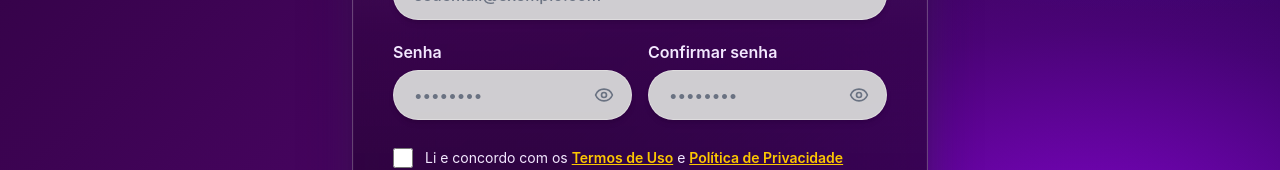
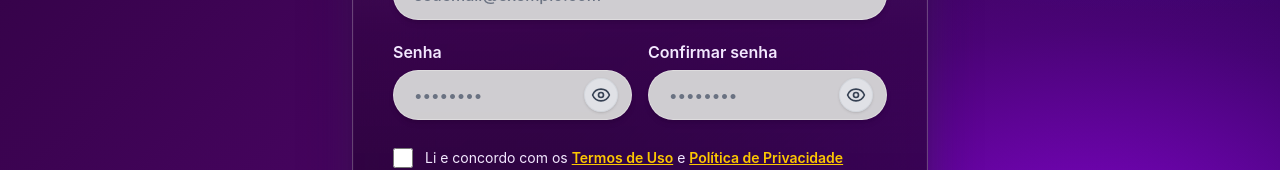
Before and after one commit to rafaelccbr/GerenciadorDeTarefas, a React (Vite) app in the folder frontend/: page / in a window 1280 px wide. Both pictures are taken after a click on the button "Crie uma Agora". Shown: the part 415-585 px from the top of the page. Built offline with nearby package versions, Linux system fonts and the light colour scheme; no server answers.

Commit message:
fix: aumentar destaque, contraste e visibilidade dos icones de olho no tema dark

```diff
--- a/frontend/src/components/Cadastro.jsx
+++ b/frontend/src/components/Cadastro.jsx
@@ -174,7 +174,7 @@ export function Cadastro({ aoVoltarParaLogin, aoAbrirTermos, aoCadastroSucesso }
                   onFocus={() => setSenhaFocada(true)}
                   onBlur={() => setSenhaFocada(false)}
                   placeholder="••••••••"
-                  className={`w-full pl-5 pr-11 py-3 rounded-full focus:outline-none focus:ring-4 transition-all font-medium border shadow-md ${
+                  className={`w-full pl-5 pr-12 py-3 rounded-full focus:outline-none focus:ring-4 transition-all font-medium border shadow-md ${
                     ehDark
                       ? 'bg-white/10 hover:bg-white/[0.14] focus:bg-white/[0.16] text-white placeholder-purple-200/50 border-white/20 focus:border-purple-400 focus:ring-purple-400/50'
                       : 'bg-[#d9d9d9]/95 hover:bg-white focus:bg-white text-gray-900 placeholder-gray-500 border-white/30 focus:border-purple-400 focus:ring-purple-400/50'
@@ -185,10 +185,10 @@ export function Cadastro({ aoVoltarParaLogin, aoAbrirTermos, aoCadastroSucesso }
                   type="button"
                   onMouseDown={(e) => e.preventDefault()}
                   onClick={() => setMostrarSenha(!mostrarSenha)}
-                  className={`absolute right-3.5 p-1 rounded-full transition-colors cursor-pointer focus:outline-none ${
+                  className={`absolute right-3.5 p-1.5 rounded-full transition-all cursor-pointer focus:outline-none active:scale-95 ${
                     ehDark
-                      ? 'text-purple-200/70 hover:text-white hover:bg-white/10'
-                      : 'text-gray-500 hover:text-gray-900 hover:bg-gray-300/50'
+                      ? 'text-white bg-purple-500/30 hover:bg-purple-500/50 border border-purple-400/50 hover:border-purple-300 shadow-[0_0_12px_rgba(168,85,247,0.3)]'
+                      : 'text-gray-700 hover:text-gray-900 bg-gray-200/80 hover:bg-gray-300 border border-gray-300/80 shadow-sm'
                   }`}
                   title={mostrarSenha ? 'Ocultar senha' : 'Ver senha'}
                   aria-label={mostrarSenha ? 'Ocultar senha' : 'Ver senha'}
@@ -209,7 +209,7 @@ export function Cadastro({ aoVoltarParaLogin, aoAbrirTermos, aoCadastroSucesso }
                   value={confirmarSenha}
                   onChange={(e) => setConfirmarSenha(e.target.value)}
                   placeholder="••••••••"
-                  className={`w-full pl-5 pr-11 py-3 rounded-full focus:outline-none focus:ring-4 transition-all font-medium border shadow-md ${
+                  className={`w-full pl-5 pr-12 py-3 rounded-full focus:outline-none focus:ring-4 transition-all font-medium border shadow-md ${
                     ehDark
                       ? 'bg-white/10 hover:bg-white/[0.14] focus:bg-white/[0.16] text-white placeholder-purple-200/50 border-white/20 focus:border-purple-400 focus:ring-purple-400/50'
                       : 'bg-[#d9d9d9]/95 hover:bg-white focus:bg-white text-gray-900 placeholder-gray-500 border-white/30 focus:border-purple-400 focus:ring-purple-400/50'
@@ -220,10 +220,10 @@ export function Cadastro({ aoVoltarParaLogin, aoAbrirTermos, aoCadastroSucesso }
                   type="button"
                   onMouseDown={(e) => e.preventDefault()}
                   onClick={() => setMostrarConfirmarSenha(!mostrarConfirmarSenha)}
-                  className={`absolute right-3.5 p-1 rounded-full transition-colors cursor-pointer focus:outline-none ${
+                  className={`absolute right-3.5 p-1.5 rounded-full transition-all cursor-pointer focus:outline-none active:scale-95 ${
                     ehDark
-                      ? 'text-purple-200/70 hover:text-white hover:bg-white/10'
-                      : 'text-gray-500 hover:text-gray-900 hover:bg-gray-300/50'
+                      ? 'text-white bg-purple-500/30 hover:bg-purple-500/50 border border-purple-400/50 hover:border-purple-300 shadow-[0_0_12px_rgba(168,85,247,0.3)]'
+                      : 'text-gray-700 hover:text-gray-900 bg-gray-200/80 hover:bg-gray-300 border border-gray-300/80 shadow-sm'
                   }`}
                   title={mostrarConfirmarSenha ? 'Ocultar senha' : 'Ver senha'}
                   aria-label={mostrarConfirmarSenha ? 'Ocultar senha' : 'Ver senha'}
--- a/frontend/src/components/Login.jsx
+++ b/frontend/src/components/Login.jsx
@@ -115,10 +115,10 @@ export function Login({ aoIrParaCadastro, aoLogarComSucesso, aoEsqueceuSenha })
                 type="button"
                 onMouseDown={(e) => e.preventDefault()}
                 onClick={() => setMostrarSenha(!mostrarSenha)}
-                className={`absolute right-3.5 p-1.5 rounded-full transition-colors cursor-pointer focus:outline-none ${
+                className={`absolute right-3.5 p-1.5 rounded-full transition-all cursor-pointer focus:outline-none active:scale-95 ${
                   ehDark
-                    ? 'text-purple-200/70 hover:text-white hover:bg-white/10'
-                    : 'text-gray-500 hover:text-gray-900 hover:bg-gray-300/50'
+                    ? 'text-white bg-purple-500/30 hover:bg-purple-500/50 border border-purple-400/50 hover:border-purple-300 shadow-[0_0_12px_rgba(168,85,247,0.3)]'
+                    : 'text-gray-700 hover:text-gray-900 bg-gray-200/80 hover:bg-gray-300 border border-gray-300/80 shadow-sm'
                 }`}
                 title={mostrarSenha ? 'Ocultar senha' : 'Ver senha'}
                 aria-label={mostrarSenha ? 'Ocultar senha' : 'Ver senha'}
--- a/frontend/src/components/ModalGerenciarConta.jsx
+++ b/frontend/src/components/ModalGerenciarConta.jsx
@@ -347,7 +347,7 @@ export function ModalGerenciarConta({ usuario, aoAtualizarUsuario, aoExcluirCont
                   onFocus={() => setNovaSenhaFocada(true)}
                   onBlur={() => setNovaSenhaFocada(false)}
                   placeholder="Mínimo 8 caracteres"
-                  className={`w-full pl-5 pr-11 py-3 rounded-2xl text-left focus:outline-none focus:ring-4 transition-all font-medium border shadow-md ${
+                  className={`w-full pl-5 pr-12 py-3 rounded-2xl text-left focus:outline-none focus:ring-4 transition-all font-medium border shadow-md ${
                     ehDark
                       ? 'bg-white/10 hover:bg-white/[0.14] focus:bg-white/[0.16] text-white placeholder-purple-200/50 border-white/20 focus:border-purple-400 focus:ring-purple-400/50'
                       : 'bg-[#d9d9d9]/95 hover:bg-white focus:bg-white text-gray-900 placeholder-gray-500 border-white/30 focus:border-purple-400 focus:ring-purple-400/50'
@@ -358,10 +358,10 @@ export function ModalGerenciarConta({ usuario, aoAtualizarUsuario, aoExcluirCont
                   type="button"
                   onMouseDown={(e) => e.preventDefault()}
                   onClick={() => setMostrarNovaSenha(!mostrarNovaSenha)}
-                  className={`absolute right-3.5 p-1 rounded-full transition-colors cursor-pointer focus:outline-none ${
+                  className={`absolute right-3.5 p-1.5 rounded-xl transition-all cursor-pointer focus:outline-none active:scale-95 ${
                     ehDark
-                      ? 'text-purple-200/70 hover:text-white hover:bg-white/10'
-                      : 'text-gray-500 hover:text-gray-900 hover:bg-gray-300/50'
+                      ? 'text-white bg-purple-500/30 hover:bg-purple-500/50 border border-purple-400/50 hover:border-purple-300 shadow-[0_0_12px_rgba(168,85,247,0.3)]'
+                      : 'text-gray-700 hover:text-gray-900 bg-gray-200/80 hover:bg-gray-300 border border-gray-300/80 shadow-sm'
                   }`}
                   title={mostrarNovaSenha ? 'Ocultar senha' : 'Ver senha'}
                   aria-label={mostrarNovaSenha ? 'Ocultar senha' : 'Ver senha'}
@@ -402,7 +402,7 @@ export function ModalGerenciarConta({ usuario, aoAtualizarUsuario, aoExcluirCont
                   value={confirmarSenha}
                   onChange={(e) => setConfirmarSenha(e.target.value)}
                   placeholder="Repita a nova senha"
-                  className={`w-full pl-5 pr-11 py-3 rounded-2xl text-left focus:outline-none focus:ring-4 transition-all font-medium border shadow-md ${
+                  className={`w-full pl-5 pr-12 py-3 rounded-2xl text-left focus:outline-none focus:ring-4 transition-all font-medium border shadow-md ${
                     ehDark
                       ? 'bg-white/10 hover:bg-white/[0.14] focus:bg-white/[0.16] text-white placeholder-purple-200/50 border-white/20 focus:border-purple-400 focus:ring-purple-400/50'
                       : 'bg-[#d9d9d9]/95 hover:bg-white focus:bg-white text-gray-900 placeholder-gray-500 border-white/30 focus:border-purple-400 focus:ring-purple-400/50'
@@ -413,10 +413,10 @@ export function ModalGerenciarConta({ usuario, aoAtualizarUsuario, aoExcluirCont
                   type="button"
                   onMouseDown={(e) => e.preventDefault()}
                   onClick={() => setMostrarConfirmarSenha(!mostrarConfirmarSenha)}
-                  className={`absolute right-3.5 p-1 rounded-full transition-colors cursor-pointer focus:outline-none ${
+                  className={`absolute right-3.5 p-1.5 rounded-xl transition-all cursor-pointer focus:outline-none active:scale-95 ${
                     ehDark
-                      ? 'text-purple-200/70 hover:text-white hover:bg-white/10'
-                      : 'text-gray-500 hover:text-gray-900 hover:bg-gray-300/50'
+                      ? 'text-white bg-purple-500/30 hover:bg-purple-500/50 border border-purple-400/50 hover:border-purple-300 shadow-[0_0_12px_rgba(168,85,247,0.3)]'
+                      : 'text-gray-700 hover:text-gray-900 bg-gray-200/80 hover:bg-gray-300 border border-gray-300/80 shadow-sm'
                   }`}
                   title={mostrarConfirmarSenha ? 'Ocultar senha' : 'Ver senha'}
                   aria-label={mostrarConfirmarSenha ? 'Ocultar senha' : 'Ver senha'}
```
